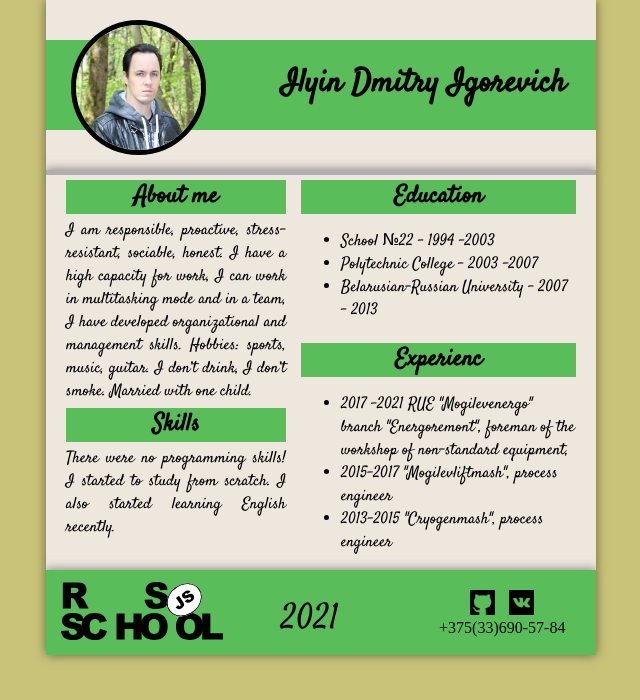
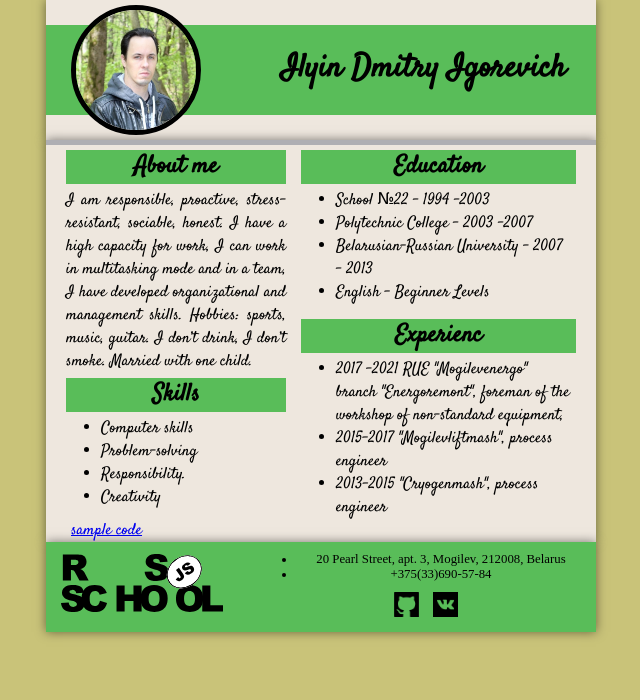
Before and after one commit to Mowgle88/rsschool-cv, a plain HTML site: page index.html in a window 1280 px wide. Shown: the whole page, without its empty margins (319-959 px from the left). Drawn offline with Linux system fonts and the light colour scheme.

Commit message:
refactor: change structure of the project

```diff
--- a/css/style.css
+++ b/css/style.css
@@ -15,14 +15,21 @@ body {
     box-shadow: 0 0 10px rgba(0,0,0,0.5);
 }
 
+.header__inner {
+    display: flex;
+    justify-content: space-between;
+    align-items: center;
+    padding: 20px 0;
+}
+
 .header_img {
     position: absolute;
-    top: 20px;
+    top: 5px;
     margin-left: 25px;
 }
 
 .my_img {
-    width: 125px;
+    width: 120px;
     border: 5px solid;
     border-radius: 85px;
 }
@@ -37,13 +44,6 @@ body {
 
 .name {
     font-family: 'Satisfy', cursive;
-}
-
-.header__inner {
-    display: flex;
-    justify-content: space-between;
-    align-items: center;
-    padding: 35px 0;
 }
 
 .all_about_me {
@@ -70,6 +70,11 @@ body {
     padding-right: 20px;
 }
 
+ul {
+    margin: 5px;
+    padding-bottom: 5px;
+    padding-inline-start: 30px;
+}
 
 h2 {
     margin: 5px 0;
@@ -85,7 +90,7 @@ p {
 .footer_inner {
     display: flex;
     justify-content: space-between;
-    height: 85px;
+    height: 90px;
     background-color: #59bd59;
 }
 
@@ -93,13 +98,6 @@ p {
     width: 30%;
 }
 
-.year {
-    padding: 25px;
-    width: 30%;
-    text-align: center;
-    font-size: 35px;
-    font-family: 'Satisfy', cursive;
-}
 
 .img_logo {
     padding: 10px;
@@ -107,11 +105,17 @@ p {
 }
 
 .contacts {
-    padding: 20px;
-    width: 30%;
+    padding: 5px;
+    width: 60%;
     text-align: center;
 }
 
 a {
     margin: 5px;
 }
+
+.ul {
+    margin: 5px;
+    padding-bottom: 5px;
+    font-size: 80%;
+}
--- a/index.html
+++ b/index.html
@@ -37,7 +37,13 @@
                     </div>
                     <div class="skills">
                         <h2>Skills</h2>
-                        <p>There were no programming skills! I started to study from scratch. I also started learning English recently. </p>
+                        <ul>
+                            <li>Computer skills</li>
+                            <li>Problem-solving</li>
+                            <li>Responsibility.</li>
+                            <li>Creativity</li>
+                        </ul>
+                        <a href="https://www.codewars.com/users/Mowgle88/completed_solutions" target="_blank">sample code</a>
                     </div>
                 </div>
 
@@ -48,6 +54,7 @@
                             <li>School №22 - 1994 -2003</li>
                             <li>Polytechnic College - 2003 -2007</li>
                             <li>Belarusian-Russian University - 2007 - 2013</li>
+                            <li>English - Beginner Levels</li>
                         </ul>
                     </div>
 
@@ -72,15 +79,16 @@
                     <a href="https://rs.school/js/" target="_blank"><img class="img_logo" src="/img/rs_school_js.svg" alt="rs_school"></a>
                 </div>
 
-                <div class="year">2021</div>
-
                 <div class="contacts">
-                    <a href="https://github.com/Mowgle88" target="_blank"><img src="/logo/github.png" height="25" alt=""></a>
-                    <a href="https://vk.com/id32331112" target="_blank"><img src="/logo/vk.png" height="25" alt=""></a>
-                    <div>+375(33)690-57-84</div>
-
+                    <ul class="ul">
+                        <li>20 Pearl Street, apt. 3, Mogilev, 212008, Belarus</li>
+                        <li>+375(33)690-57-84</li>
+                    </ul>
+                    <div>
+                        <a href="https://github.com/Mowgle88" target="_blank"><img src="/logo/github.png" height="25" alt=""></a>
+                        <a href="https://vk.com/id32331112" target="_blank"><img src="/logo/vk.png" height="25" alt=""></a>
+                    </div>
                 </div>
-
             </div>
         </div>
     </footer>
```
